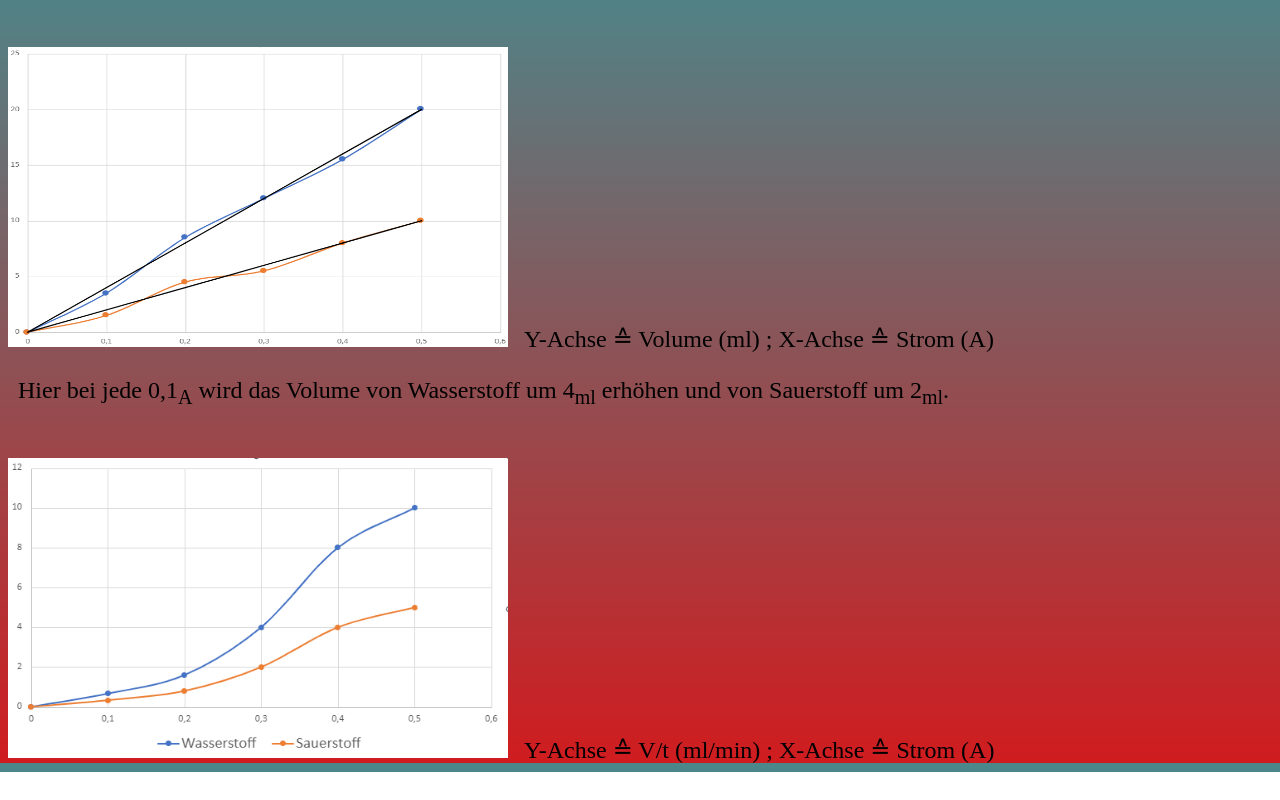
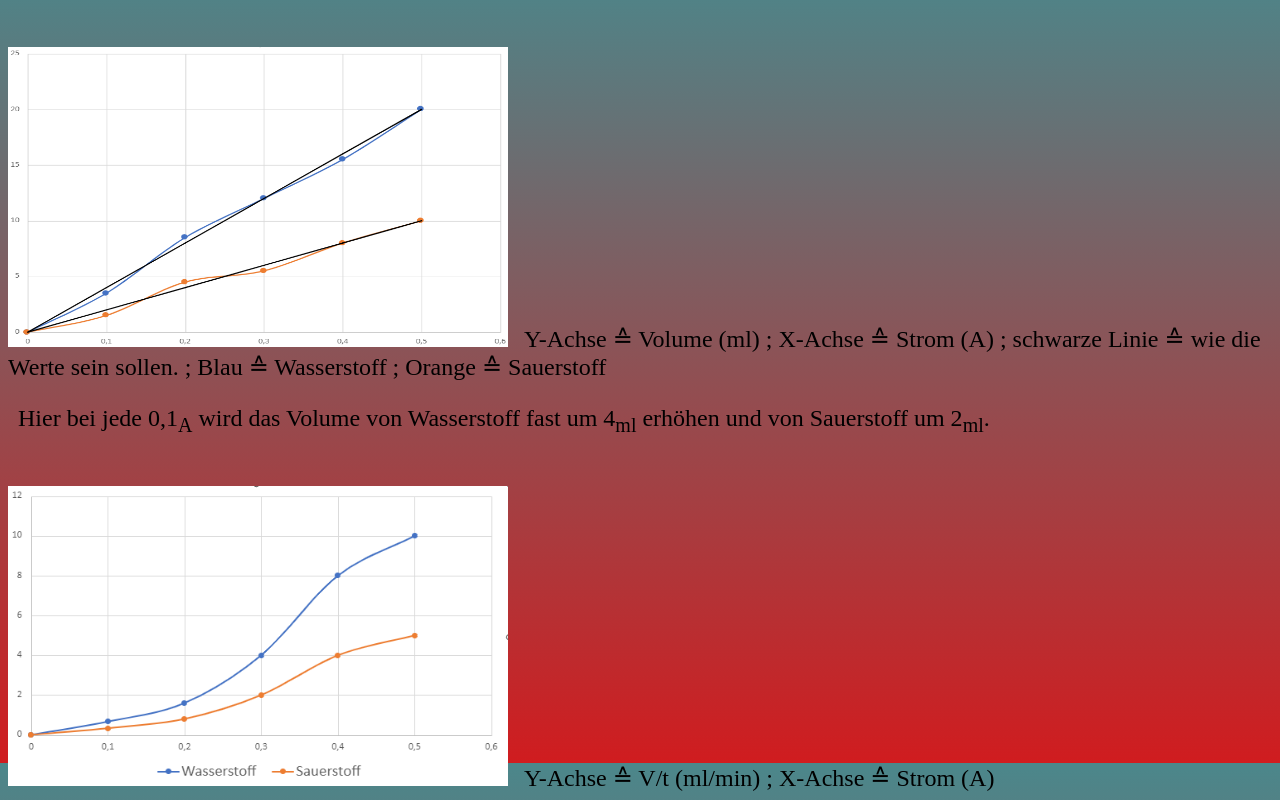
Before and after one commit to borbo-kh/praktikum-exp, a plain HTML site: page Wasserstofftechnik/wasserstofftechnik.html in a window 1280 px wide. Shown: the part 837-1637 px from the top of the page. Before the commit the page ends 1609 px from the top, so only its background shows below. Drawn offline with Linux system fonts and the light colour scheme.

Commit message:
Update wasserstofftechnik.html

```diff
--- a/Wasserstofftechnik/wasserstofftechnik.html
+++ b/Wasserstofftechnik/wasserstofftechnik.html
@@ -112,8 +112,8 @@
         </tr>
     </table>
     <img src="wt-tabele-v_s.png" height="300" width="500">
-    <label id="e1"> Y-Achse ≙ Volume (ml) ; X-Achse ≙ Strom (A)</label>
-    <p>Hier bei jede 0,1<sub>A</sub> wird das Volume von Wasserstoff um 4<sub>ml</sub> erhöhen und von Sauerstoff um 2<sub>ml</sub>.</p>
+    <label id="e1"> Y-Achse ≙ Volume (ml) ; X-Achse ≙ Strom (A) ; schwarze Linie ≙ wie die Werte sein sollen. ; Blau ≙ Wasserstoff ; Orange ≙ Sauerstoff</label>
+    <p>Hier bei jede 0,1<sub>A</sub> wird das Volume von Wasserstoff fast um 4<sub>ml</sub> erhöhen und von Sauerstoff um 2<sub>ml</sub>.</p>
     <div></div>
     <img src="wt-tabele-vt_s.png" height="300" width="500">
     <label id="e2"> Y-Achse ≙ V/t (ml/min) ; X-Achse ≙ Strom (A)</label>
```
